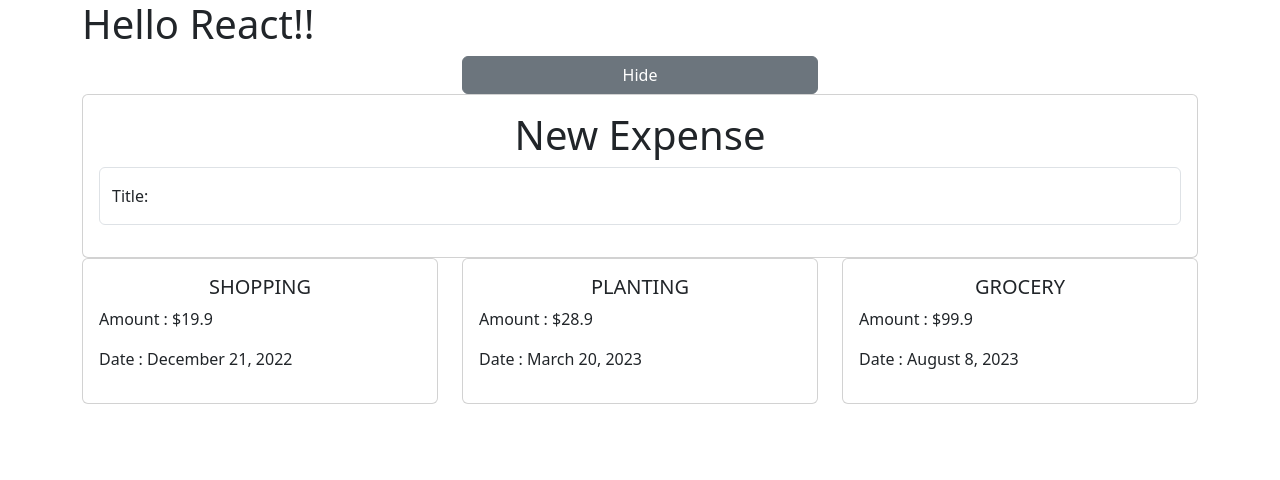
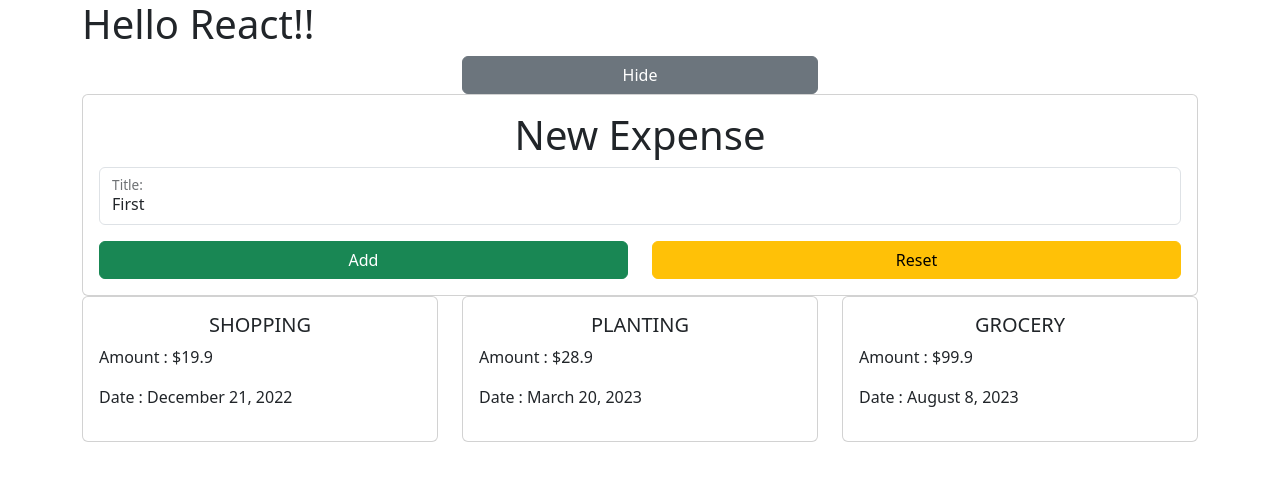
Before and after one commit to synergy2411/del-oct-23-frontend-adv-module-two, a React (Create React App) app in the folder awesome-app/: page / in a window 1280 px wide. Both pictures are taken after a click on the button "Show". Shown: the top 480 px of the page. Built offline with nearby package versions, Linux system fonts and the light colour scheme.

Commit message:
title added

```diff
--- a/awesome-app/src/components/Expenses/ExpenseForm/ExpenseForm.jsx
+++ b/awesome-app/src/components/Expenses/ExpenseForm/ExpenseForm.jsx
@@ -1,4 +1,14 @@
+import { useState } from "react";
+
 const ExpenseForm = () => {
+  const [enteredTitle, setEnteredTitle] = useState("First");
+
+  const titleChangeHandler = (event) => setEnteredTitle(event.target.value);
+
+  const addClickHandler = (event) => {
+    event.preventDefault();
+    console.log("Title : ", enteredTitle);
+  };
   return (
     <div className="backdrop">
       <div className="dialog-box">
@@ -14,11 +24,31 @@ const ExpenseForm = () => {
                   name="title"
                   id="title"
                   placeholder=""
+                  value={enteredTitle}
+                  onChange={titleChangeHandler}
                 />
                 <label htmlFor="title">Title:</label>
               </div>
               {/* amount */}
               {/* createdAt */}
+              {/* buttons */}
+              <div className="row">
+                <div className="col-6">
+                  <div className="d-grid">
+                    <button
+                      className="btn btn-success"
+                      onClick={addClickHandler}
+                    >
+                      Add
+                    </button>
+                  </div>
+                </div>
+                <div className="col-6">
+                  <div className="d-grid">
+                    <button className="btn btn-warning">Reset</button>
+                  </div>
+                </div>
+              </div>
             </form>
           </div>
         </div>
```
